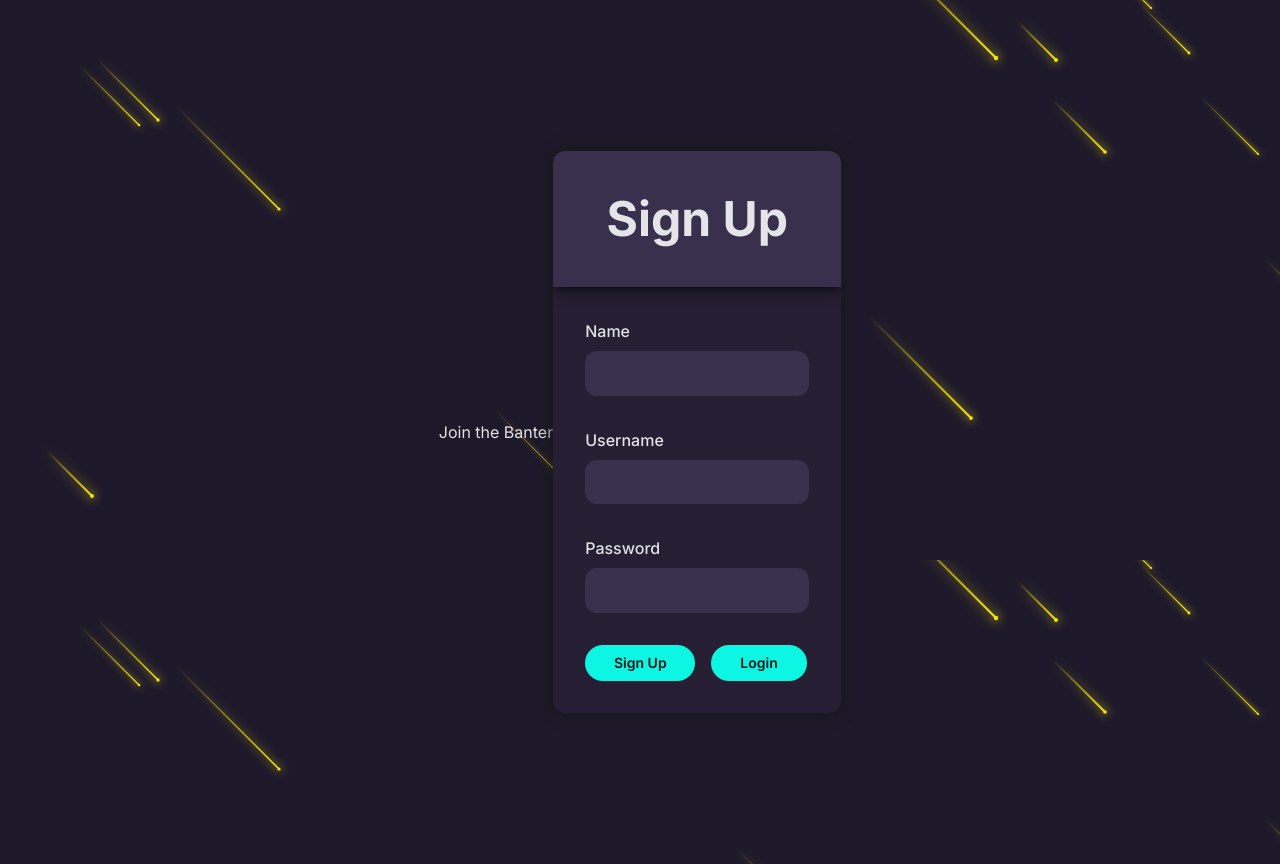
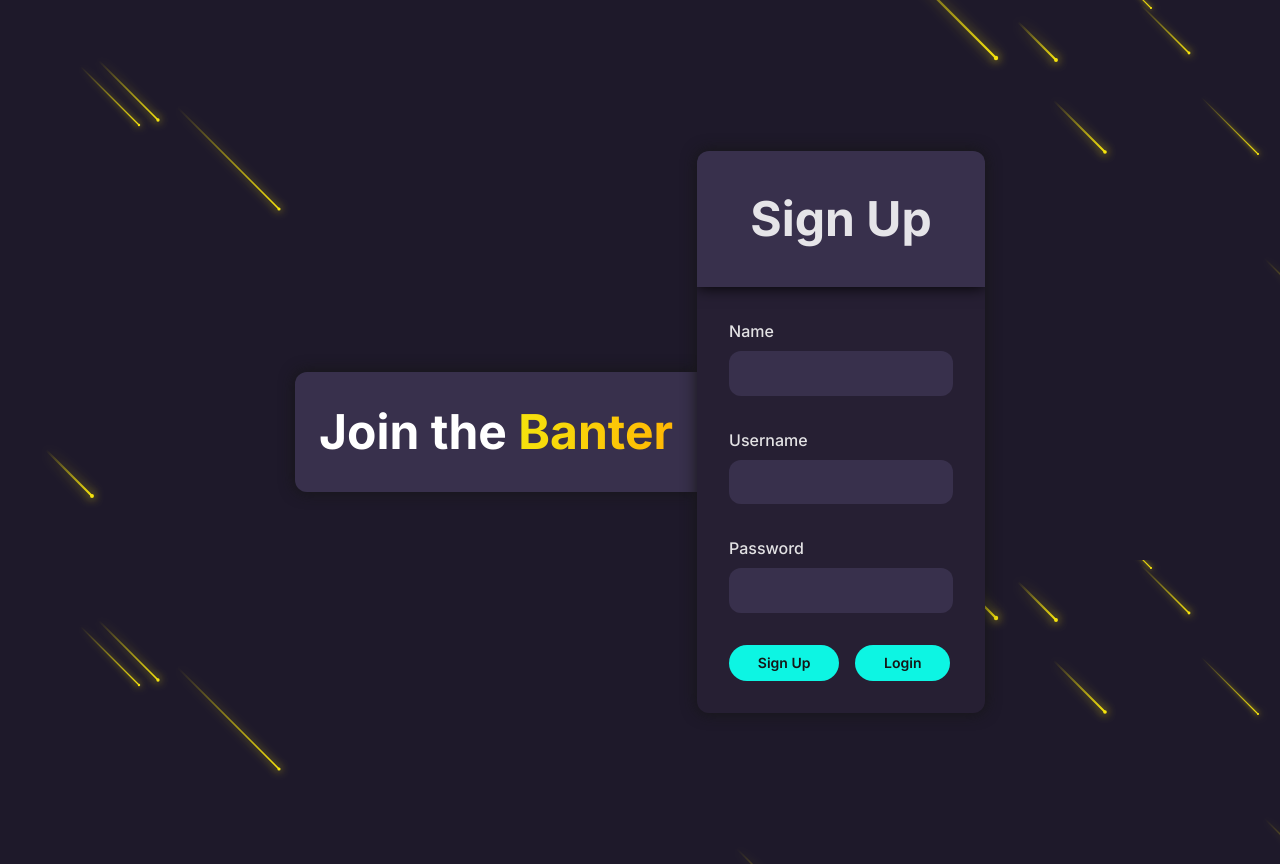
Before and after one commit to Aryan214G/Banter, a React (Vite) app in the folder frontend/: page / in a window 1280 px wide. Built offline with nearby package versions, Linux system fonts and the light colour scheme.

Commit message:
feat(auth-ui): Update AuthHeader styling

```diff
--- a/frontend/src/Components/login/AuthHeader.jsx
+++ b/frontend/src/Components/login/AuthHeader.jsx
@@ -1,8 +1,10 @@
 import React from 'react'
-import "./AuthHeader.module.css"
+import styles from "./AuthHeader.module.css"
 const AuthHeader = () => {
   return (
-    <div className="header">Join the Banter</div>
+    <h1 className={styles.title}>
+        Join the <span className={styles.highlight}>Banter</span>
+    </h1>
   )
 }
 
--- a/frontend/src/Components/login/AuthHeader.module.css
+++ b/frontend/src/Components/login/AuthHeader.module.css
@@ -1,5 +1,17 @@
-.header {
+.title {
+    /* box-sizing: border-box; */
+  background-color: #38304c;
+    border-top-left-radius: 0.75rem;
+  border-bottom-left-radius: 0.75rem;
+  padding: 1.5rem;
   font-size: 3rem;
   font-weight: 700;
   color: white;
+  box-shadow:0 0 15px #161616;
 }
+
+.highlight {
+  background: linear-gradient(90deg, #F5E30D, #FFB703);
+  -webkit-background-clip: text;
+  -webkit-text-fill-color: transparent;
+}
--- a/frontend/src/Components/login/loginSignup.module.css
+++ b/frontend/src/Components/login/loginSignup.module.css
@@ -1,6 +1,6 @@
 .loginSignup {
   background-color: #261f33;
-  border-radius: 12px;
+  border-radius: 0.75rem;
   box-shadow: 0 0 15px #161616;
   overflow: hidden;
 }
```
